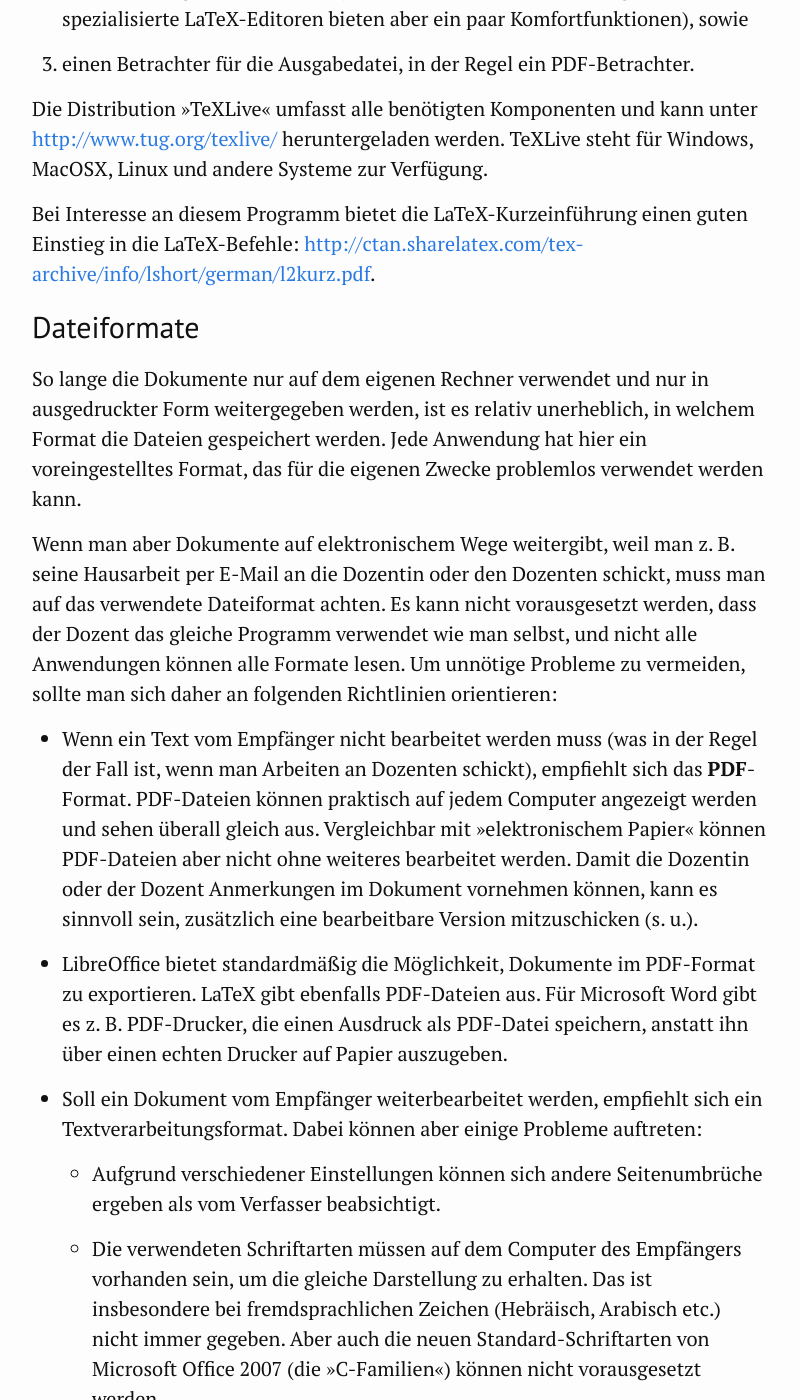
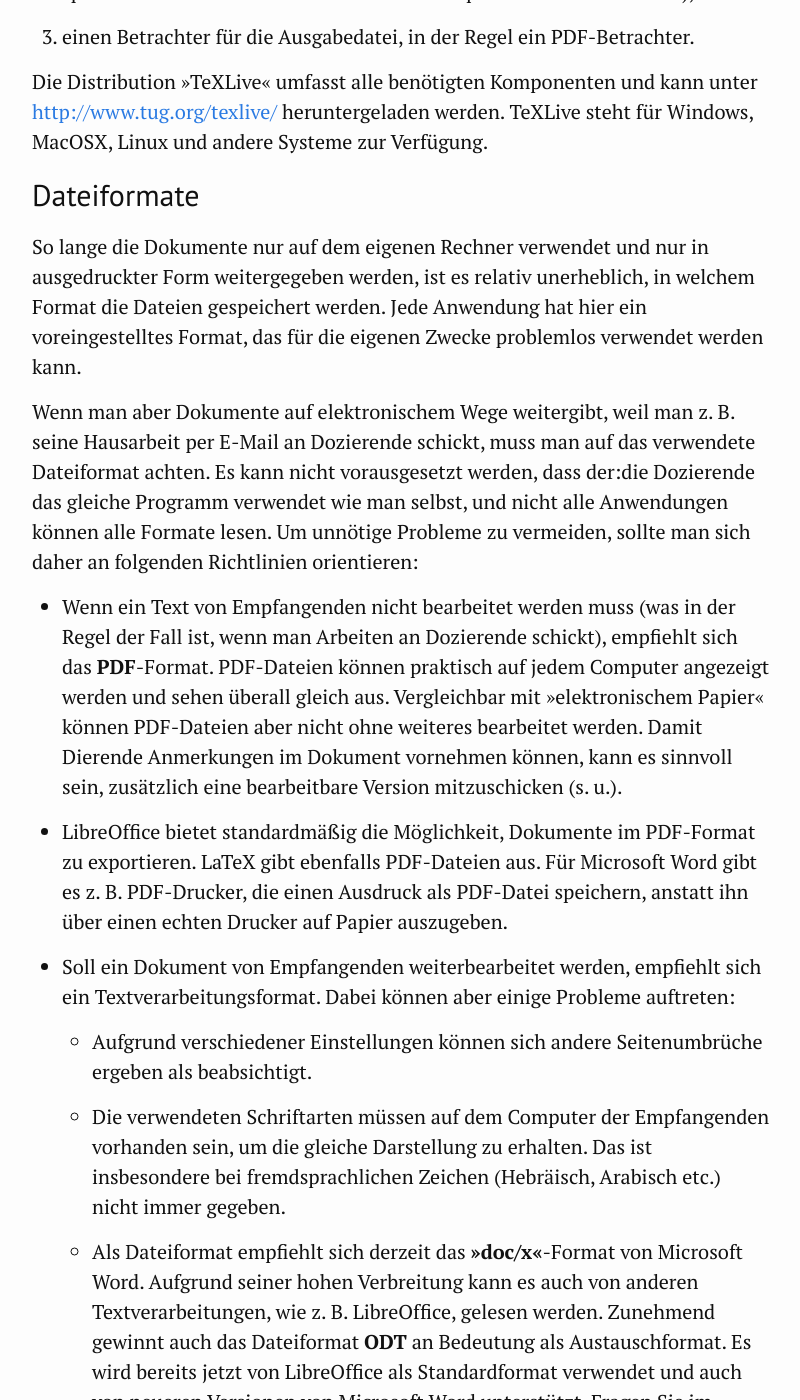
Before and after one commit to CERES-RUB/wissenschaftliches-arbeiten, a Jekyll site: the page built from 06_Textverarbeitung.md, in a window 1280 px wide and 1400 px high, scrolled down 3841 px. Shown: the whole window, without its empty margins (238-1038 px from the left). Built offline with Jekyll 4.4.1, drawn with Linux system fonts in a browser that asks for light colours; some of the changed text lies outside the part shown.

Commit message:
Update 06_Textverarbeitung.md

```diff
--- a/06_Textverarbeitung.md
+++ b/06_Textverarbeitung.md
@@ -81,24 +81,20 @@
 
 Die Distribution »TeXLive« umfasst alle benötigten Komponenten und kann unter <http://www.tug.org/texlive/> heruntergeladen werden. TeXLive steht für Windows, MacOSX, Linux und andere Systeme zur Verfügung.
 
-Bei Interesse an diesem Programm bietet die LaTeX-Kurzeinführung einen guten Einstieg in die LaTeX-Befehle: <http://ctan.sharelatex.com/tex-archive/info/lshort/german/l2kurz.pdf>.
-
 ## Dateiformate {#sec:dateiformate}
 
 So lange die Dokumente nur auf dem eigenen Rechner verwendet und nur in ausgedruckter Form weitergegeben werden, ist es relativ unerheblich, in welchem Format die Dateien gespeichert werden. Jede Anwendung hat hier ein voreingestelltes Format, das für die eigenen Zwecke problemlos verwendet werden kann.
 
-Wenn man aber Dokumente auf elektronischem Wege weitergibt, weil man z. B. seine Hausarbeit per E-Mail an die Dozentin oder den Dozenten schickt, muss man auf das verwendete Dateiformat achten. Es kann nicht vorausgesetzt werden, dass der Dozent das gleiche Programm verwendet wie man selbst, und nicht alle Anwendungen können alle Formate lesen. Um unnötige Probleme zu vermeiden, sollte man sich daher an folgenden Richtlinien orientieren:
+Wenn man aber Dokumente auf elektronischem Wege weitergibt, weil man z. B. seine Hausarbeit per E-Mail an Dozierende schickt, muss man auf das verwendete Dateiformat achten. Es kann nicht vorausgesetzt werden, dass der:die Dozierende das gleiche Programm verwendet wie man selbst, und nicht alle Anwendungen können alle Formate lesen. Um unnötige Probleme zu vermeiden, sollte man sich daher an folgenden Richtlinien orientieren:
 
--   Wenn ein Text vom Empfänger nicht bearbeitet werden muss (was in der Regel der Fall ist, wenn man Arbeiten an Dozenten schickt), empfiehlt sich das **PDF**-Format. PDF-Dateien können praktisch auf jedem Computer angezeigt werden und sehen überall gleich aus. Vergleichbar mit »elektronischem Papier« können PDF-Dateien aber nicht ohne weiteres bearbeitet werden. Damit die Dozentin oder der Dozent Anmerkungen im Dokument vornehmen können, kann es sinnvoll sein, zusätzlich eine bearbeitbare Version mitzuschicken (s. u.).
+-   Wenn ein Text von Empfangenden nicht bearbeitet werden muss (was in der Regel der Fall ist, wenn man Arbeiten an Dozierende schickt), empfiehlt sich das **PDF**-Format. PDF-Dateien können praktisch auf jedem Computer angezeigt werden und sehen überall gleich aus. Vergleichbar mit »elektronischem Papier« können PDF-Dateien aber nicht ohne weiteres bearbeitet werden. Damit Dierende Anmerkungen im Dokument vornehmen können, kann es sinnvoll sein, zusätzlich eine bearbeitbare Version mitzuschicken (s. u.).
 
 -   LibreOffice bietet standardmäßig die Möglichkeit, Dokumente im PDF-Format zu exportieren. LaTeX gibt ebenfalls PDF-Dateien aus. Für Microsoft Word gibt es z. B. PDF-Drucker, die einen Ausdruck als PDF-Datei speichern, anstatt ihn über einen echten Drucker auf Papier auszugeben.
 
--   Soll ein Dokument vom Empfänger weiterbearbeitet werden, empfiehlt sich ein Textverarbeitungsformat. Dabei können aber einige Probleme auftreten:
+-   Soll ein Dokument von Empfangenden weiterbearbeitet werden, empfiehlt sich ein Textverarbeitungsformat. Dabei können aber einige Probleme auftreten:
 
-    -   Aufgrund verschiedener Einstellungen können sich andere Seitenumbrüche ergeben als vom Verfasser beabsichtigt.
+    -   Aufgrund verschiedener Einstellungen können sich andere Seitenumbrüche ergeben als beabsichtigt.
 
-    -   Die verwendeten Schriftarten müssen auf dem Computer des Empfängers vorhanden sein, um die gleiche Darstellung zu erhalten. Das ist insbesondere bei fremdsprachlichen Zeichen (Hebräisch, Arabisch etc.) nicht immer gegeben. Aber auch die neuen Standard-Schriftarten von Microsoft Office 2007 (die »C-Familien«) können nicht vorausgesetzt werden.
+    -   Die verwendeten Schriftarten müssen auf dem Computer der Empfangenden vorhanden sein, um die gleiche Darstellung zu erhalten. Das ist insbesondere bei fremdsprachlichen Zeichen (Hebräisch, Arabisch etc.) nicht immer gegeben.
 
-    -   Als Dateiformat empfiehlt sich derzeit das **»doc«**-Format von Microsoft Word. Aufgrund seiner hohen Verbreitung kann es auch von anderen Textverarbeitungen, wie z. B. LibreOffice, gelesen werden. Zunehmend gewinnt auch das Dateiformat **ODT** an Bedeutung als Austauschformat. Es wird bereits jetzt von LibreOffice als Standardformat verwendet und auch von neueren Versionen von Microsoft Word unterstützt. Fragen Sie im Zweifelsfalle nach, welches Format der Empfänger bevorzugt.
-
--   Ungeeignet für den Austausch sind die meisten anderen Formate, so z.B. **docx** von Microsoft Word 2007/2010 oder **wps** von Microsoft Works. Sie können nur von wenigen Textverarbeitungen gelesen werden.
+    -   Als Dateiformat empfiehlt sich derzeit das **»doc/x«**-Format von Microsoft Word. Aufgrund seiner hohen Verbreitung kann es auch von anderen Textverarbeitungen, wie z. B. LibreOffice, gelesen werden. Zunehmend gewinnt auch das Dateiformat **ODT** an Bedeutung als Austauschformat. Es wird bereits jetzt von LibreOffice als Standardformat verwendet und auch von neueren Versionen von Microsoft Word unterstützt. Fragen Sie im Zweifelsfalle nach, welches Format der Empfänger bevorzugt.
```
Also changed, not shown: other parts of 06_Textverarbeitung.md (+2 -2 lines).
